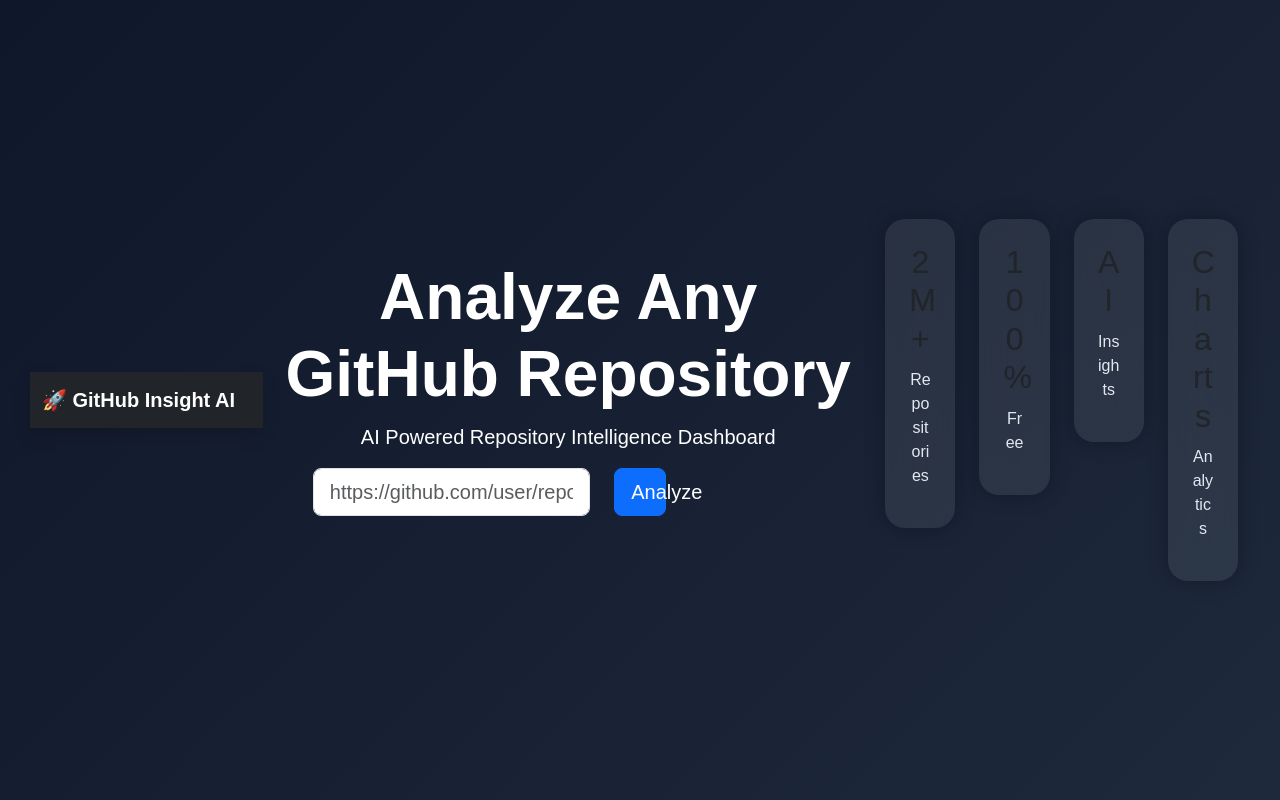
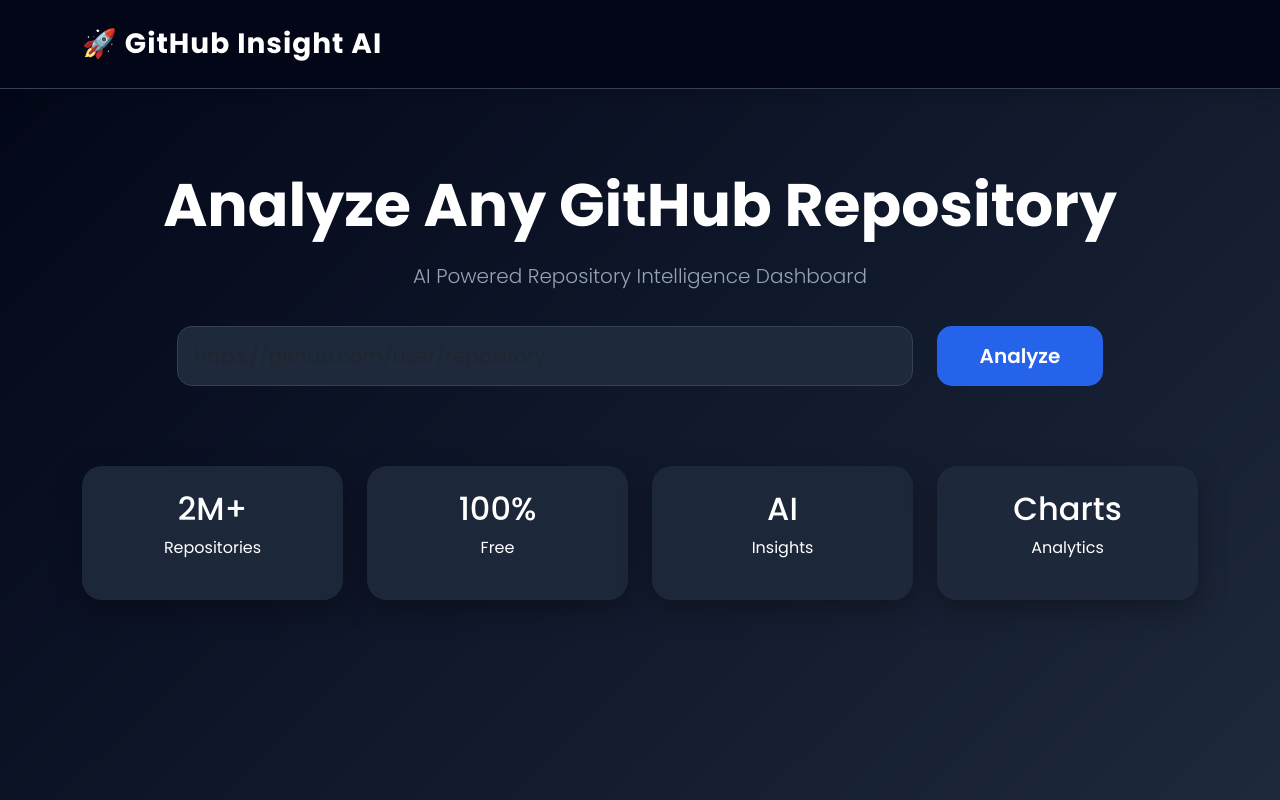
Before and after one commit to BurukalaManiReethika/github-repo-intelligence, a Flask app: page / in a window 1280 px wide. Run offline with Flask 3, Linux system fonts and the light colour scheme.

Commit message:
Refactor CSS for improved styling and layout
Updated CSS styles to enhance design and responsiveness.

```diff
--- a/static/css/style.css
+++ b/static/css/style.css
@@ -1,28 +1,268 @@
+/* ===================================================
+   GitHub Insight AI - Elite CSS (Part 1)
+=================================================== */
+
+@import url('https://fonts.googleapis.com/css2?family=Poppins:wght@300;400;500;600;700;800&display=swap');
+
+:root{
+
+--bg:#0f172a;
+--card:#1e293b;
+--card2:#111827;
+--primary:#2563eb;
+--success:#22c55e;
+--warning:#facc15;
+--danger:#ef4444;
+--text:#ffffff;
+--muted:#94a3b8;
+--border:#334155;
+
+}
+
 *{
-    margin:0;
-    padding:0;
-    box-sizing:border-box;
-    font-family:Arial,Helvetica,sans-serif;
+
+margin:0;
+padding:0;
+box-sizing:border-box;
+font-family:'Poppins',sans-serif;
+
 }
+
 body{
 
-background:#0f172a;
+background:linear-gradient(135deg,#020617,#0f172a,#1e293b);
+
+color:var(--text);
+
+min-height:100vh;
+
+transition:.4s;
+
+}
+
+/* Scrollbar */
+
+::-webkit-scrollbar{
+
+width:10px;
+
+}
+
+::-webkit-scrollbar-thumb{
+
+background:#3b82f6;
+
+border-radius:10px;
+
+}
+
+/* ================= NAVBAR ================= */
+
+.navbar{
+
+background:#020617 !important;
+
+padding:18px 0;
+
+border-bottom:1px solid var(--border);
+
+}
+
+.navbar-brand{
+
+font-size:28px;
+
+font-weight:700;
+
+letter-spacing:1px;
+
+}
+
+.navbar-brand i{
+
+color:#22c55e;
+
+margin-right:8px;
+
+}
+
+.navbar .btn{
+
+border-radius:12px;
+
+}
+
+/* ================= HERO ================= */
+
+.hero{
+
+padding:80px 0;
+
+text-align:center;
+
+}
+
+.hero h1{
+
+font-size:60px;
+
+font-weight:800;
+
+margin-bottom:20px;
+
+}
+
+.hero p{
+
+font-size:20px;
+
+color:var(--muted);
+
+margin-bottom:35px;
+
+}
+
+.hero input{
+
+height:60px;
+
+border-radius:15px;
+
+background:#1e293b;
+
+border:1px solid var(--border);
 
 color:white;
 
-font-family:Poppins,sans-serif;
+}
+
+.hero input:focus{
+
+box-shadow:none;
+
+border-color:#2563eb;
+
+background:#1e293b;
+
+color:white;
 
 }
 
+.hero button{
+
+height:60px;
+
+border-radius:15px;
+
+font-weight:600;
+
+}
+
+/* ================= BUTTONS ================= */
+
+.btn-primary{
+
+background:#2563eb;
+
+border:none;
+
+transition:.3s;
+
+}
+
+.btn-primary:hover{
+
+background:#1d4ed8;
+
+transform:translateY(-2px);
+
+}
+
+.btn-success{
+
+background:#22c55e;
+
+border:none;
+
+}
+
+.btn-success:hover{
+
+background:#16a34a;
+
+}
+
+/* ================= SCORE CIRCLE ================= */
+
+.score-circle{
+
+width:220px;
+
+height:220px;
+
+margin:auto;
+
+border-radius:50%;
+
+display:flex;
+
+flex-direction:column;
+
+justify-content:center;
+
+align-items:center;
+
+background:linear-gradient(135deg,#2563eb,#22c55e);
+
+box-shadow:0 0 35px rgba(37,99,235,.4);
+
+}
+
+.score-circle h1{
+
+font-size:65px;
+
+font-weight:700;
+
+margin:0;
+
+}
+
+.score-circle span{
+
+font-size:20px;
+
+}
+
+.score-circle p{
+
+margin-top:10px;
+
+font-size:18px;
+
+}
+
+/* ================= CARDS ================= */
+
 .card{
 
-background:#1e293b;
+background:rgba(30,41,59,.95);
 
 border:none;
 
 border-radius:20px;
 
-box-shadow:0 0 20px rgba(0,0,0,.3);
+box-shadow:0 10px 30px rgba(0,0,0,.3);
+
+transition:.3s;
+
+color:white;
+
+}
+
+.card:hover{
+
+transform:translateY(-6px);
 
 }
 
@@ -32,162 +272,136 @@
 
 text-align:center;
 
-transition:.3s;
+}
+
+.stat-card i{
+
+font-size:45px;
+
+margin-bottom:15px;
 
 }
 
-.stat-card:hover{
+.stat-card h2{
 
-transform:translateY(-10px);
+font-size:35px;
+
+font-weight:700;
 
 }
 
+.stat-card p{
+
+color:var(--muted);
+
+}
+
+/* ================= PROGRESS ================= */
+
 .progress{
 
-height:35px;
+background:#1e293b;
+
+border-radius:20px;
+
+overflow:hidden;
+
+height:28px;
+
+}
+
+.progress-bar{
+
+font-size:15px;
+
+font-weight:600;
+
+}
+
+/* ================= TABLE ================= */
+
+.table{
+
+color:white;
+
+}
+
+.table td{
+
+padding:15px;
+
+border-color:#334155;
+
+}
+
+.table th{
+
+border-color:#334155;
+
+}
+
+/* ================= READ ME ================= */
+
+.readme-box{
+
+background:#0f172a;
+
+padding:20px;
+
+border-radius:15px;
+
+max-height:450px;
+
+overflow:auto;
+
+white-space:pre-wrap;
+
+line-height:1.8;
+
+}
+
+/* ================= FORM ================= */
+
+.form-control{
+
+background:#1e293b;
+
+border:1px solid #334155;
+
+color:white;
+
+}
+
+.form-control:focus{
+
+background:#1e293b;
+
+color:white;
+
+border-color:#2563eb;
+
+box-shadow:none;
+
+}
+
+/* ================= BADGES ================= */
+
+.badge{
+
+padding:8px 15px;
+
+font-size:14px;
 
 border-radius:20px;
 
 }
 
-.readme-box{
+/* ================= ALERTS ================= */
 
-height:350px;
+.alert{
 
-overflow:auto;
-
-background:#111827;
-
-padding:20px;
+border:none;
 
 border-radius:15px;
 
-white-space:pre-wrap;
-
 }
-body{
-    background:linear-gradient(135deg,#0f172a,#1e293b);
-    color:white;
-    min-height:100vh;
-    display:flex;
-    justify-content:center;
-    align-items:center;
-    padding:30px;
-}
-
-.container{
-    width:100%;
-    max-width:1100px;
-}
-
-h1{
-    text-align:center;
-    margin-bottom:10px;
-}
-
-.subtitle{
-    text-align:center;
-    color:#cbd5e1;
-    margin-bottom:30px;
-}
-
-form{
-    display:flex;
-    gap:15px;
-    margin-bottom:25px;
-}
-
-input{
-    flex:1;
-    padding:15px;
-    border:none;
-    border-radius:10px;
-    font-size:16px;
-}
-
-button{
-    padding:15px 30px;
-    border:none;
-    border-radius:10px;
-    background:#2563eb;
-    color:white;
-    font-size:16px;
-    cursor:pointer;
-    transition:.3s;
-}
-
-button:hover{
-    background:#1d4ed8;
-}
-
-.error{
-    background:#dc2626;
-    padding:15px;
-    border-radius:10px;
-    margin-bottom:20px;
-    text-align:center;
-}
-
-.card{
-    background:rgba(255,255,255,.08);
-    backdrop-filter:blur(15px);
-    border-radius:20px;
-    padding:30px;
-}
-
-.card h2{
-    margin-bottom:10px;
-}
-
-.card p{
-    color:#e2e8f0;
-}
-
-.grid{
-    margin-top:25px;
-    display:grid;
-    grid-template-columns:repeat(auto-fit,minmax(180px,1fr));
-    gap:20px;
-}
-
-.box{
-    background:#1e293b;
-    padding:20px;
-    border-radius:15px;
-    text-align:center;
-    transition:.3s;
-}
-
-.box:hover{
-    transform:translateY(-6px);
-}
-
-.box h3{
-    margin:10px 0;
-}
-
-.visit{
-    display:inline-block;
-    margin-top:30px;
-    background:#22c55e;
-    color:white;
-    padding:15px 25px;
-    text-decoration:none;
-    border-radius:10px;
-}
-
-.visit:hover{
-    background:#16a34a;
-}
-
-@media(max-width:768px){
-
-form{
-flex-direction:column;
-}
-
-button{
-width:100%;
-}
-
-}
```
